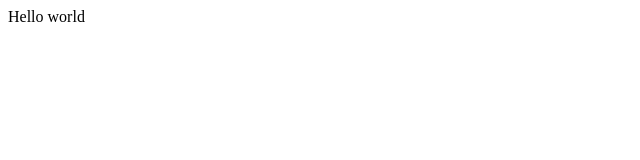
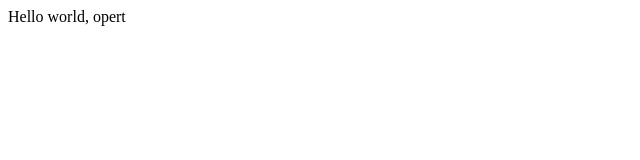
Before and after one commit to ehs384/opentutorials-opert, a plain HTML site: page index.html in a window 1280 px wide. Shown: the full height of the page, 0-640 px from the left. Drawn offline with Linux system fonts and the light colour scheme.

Commit message:
change index.html

```diff
--- a/index.html
+++ b/index.html
@@ -20,7 +20,7 @@
 		</head>
 
 		    <body>
-    		    Hello world
+    		    Hello world, opert
    		 </body>
 
 		</html>
```
